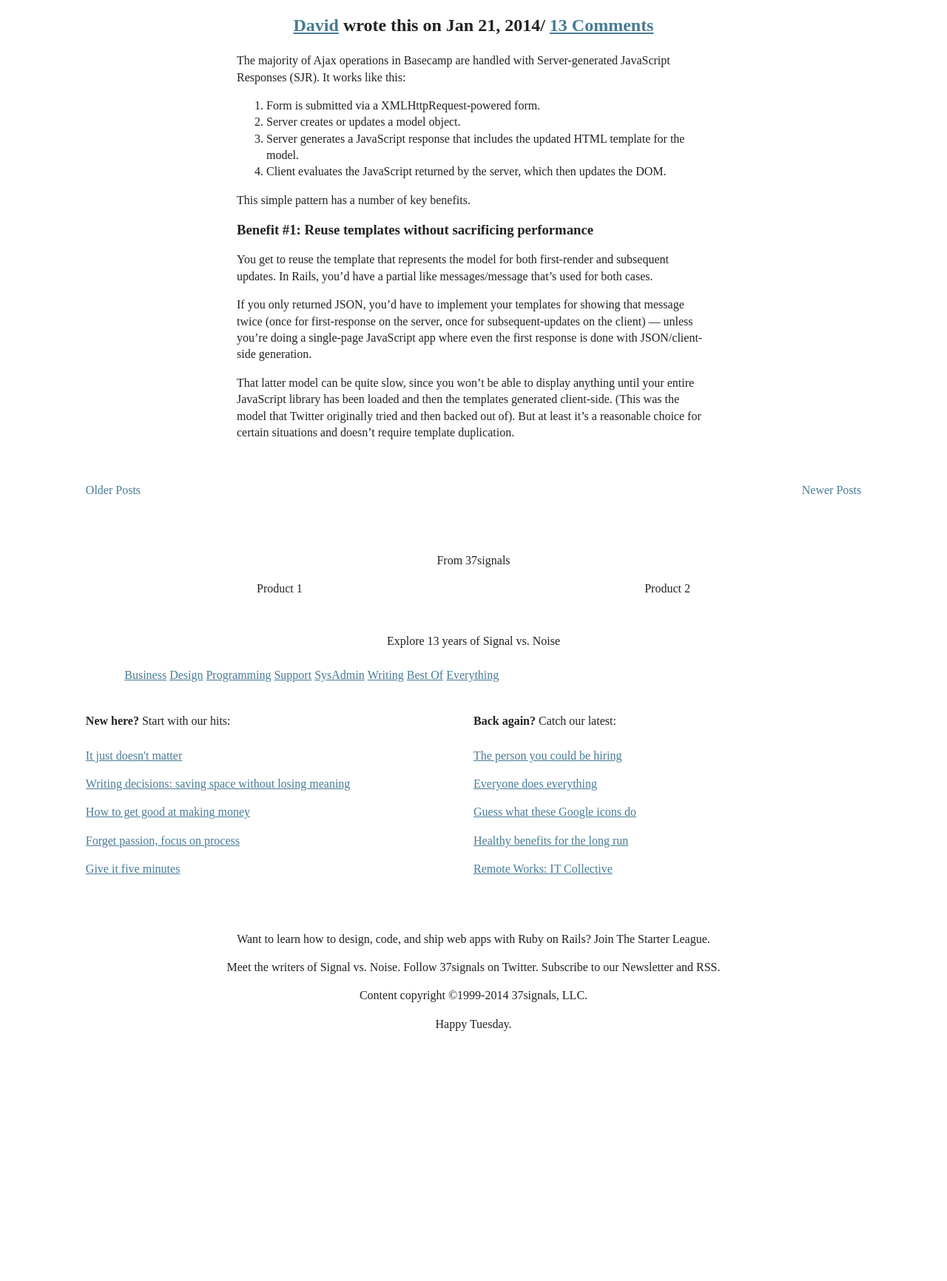
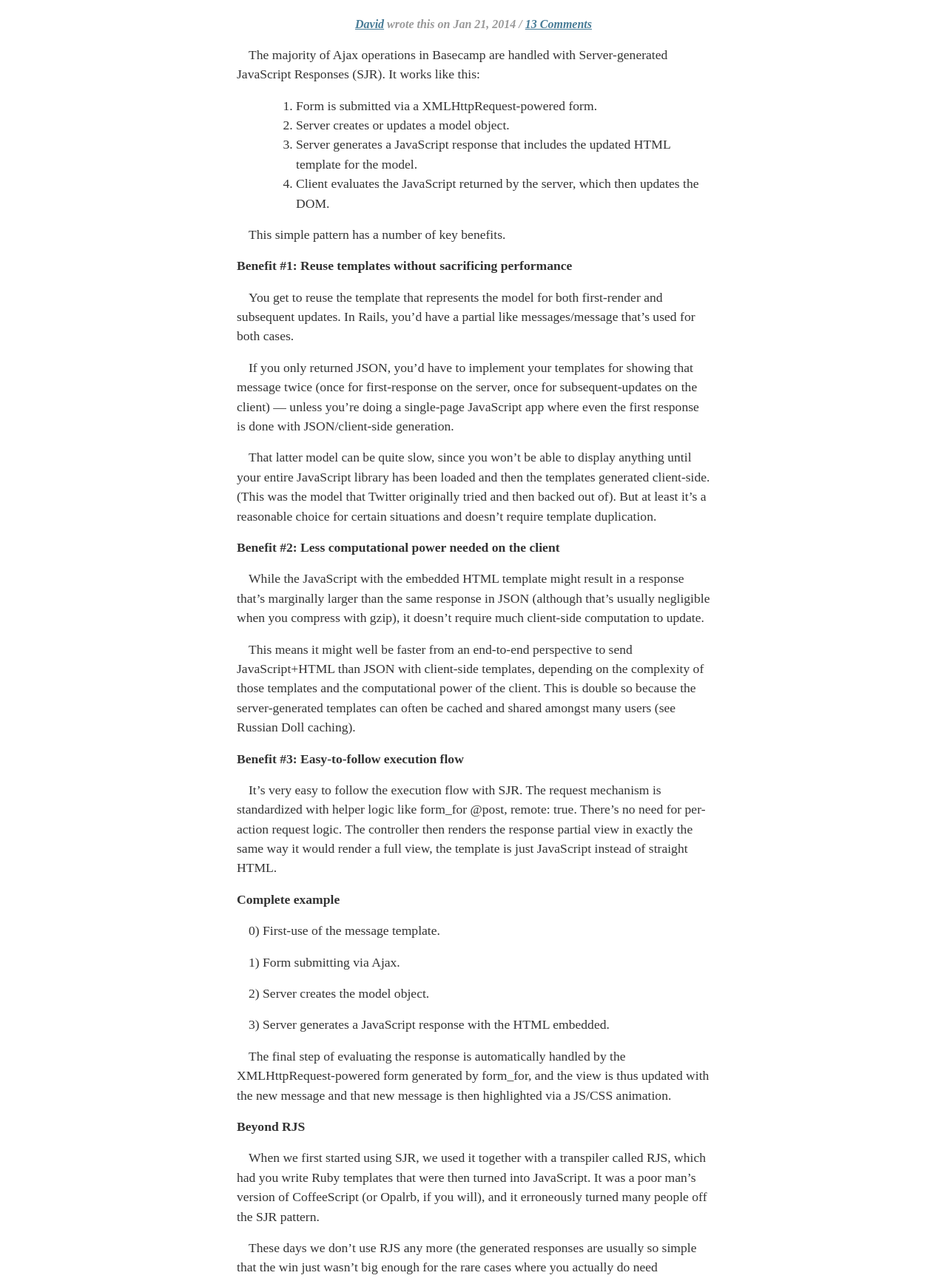
Before and after one commit to paulghaddad/svn, a Jekyll site: the page built from index.html, in a window 1280 px wide, cut to the strip 179-1911 px from the top of the page. Shown: the whole strip at 74% size. Built offline with Jekyll 4.4.1, drawn with Linux system fonts in a browser that asks for light colours; nearby versions of some CDN libraries; Markdown is read by kramdown in place of the engine named in the settings; before the commit the page ends 1639 px from its top, so only the background shows below that; some of the changed text lies outside the part shown.

Commit message:
Typography refinements - mobile through end of article module

```diff
--- a/index.html
+++ b/index.html
@@ -54,8 +54,8 @@
 
                 <article class="post module">
 
-                    <h1><a href="post-link">Server generated web responses</a></h1>
-                    <h2><a href="author-link">David</a> wrote this on <time datetime="2014-01-21">Jan 21, 2014</time>/ <a href="">13 Comments</a></h2>
+                    <h1>Server generated web responses</h1>
+                    <h2><em><a href="author-link">David</a> wrote this on <time datetime="2014-01-21">Jan 21, 2014</time> / <a href="">13 Comments</a></em></h2>
 
                     <p>The majority of Ajax operations in Basecamp are handled with Server-generated JavaScript Responses (SJR). It works like this:</p>
 
@@ -75,6 +75,40 @@
                     <p>If you only returned JSON, you’d have to implement your templates for showing that message twice (once for first-response on the server, once for subsequent-updates on the client) — unless you’re doing a single-page JavaScript app where even the first response is done with JSON/client-side generation.</p>
 
                     <p>That latter model can be quite slow, since you won’t be able to display anything until your entire JavaScript library has been loaded and then the templates generated client-side. (This was the model that Twitter originally tried and then backed out of). But at least it’s a reasonable choice for certain situations and doesn’t require template duplication.</p>
+
+                    <h3>Benefit #2: Less computational power needed on the client</h3>
+
+                    <p>While the JavaScript with the embedded HTML template might result in a response that’s marginally larger than the same response in JSON (although that’s usually negligible when you compress with gzip), it doesn’t require much client-side computation to update.</p>
+
+                    <p>This means it might well be faster from an end-to-end perspective to send JavaScript+HTML than JSON with client-side templates, depending on the complexity of those templates and the computational power of the client. This is double so because the server-generated templates can often be cached and shared amongst many users (see Russian Doll caching).</p>
+
+                    <h3>Benefit #3: Easy-to-follow execution flow</h3>
+
+                    <p>It’s very easy to follow the execution flow with SJR. The request mechanism is standardized with helper logic like form_for @post, remote: true. There’s no need for per-action request logic. The controller then renders the response partial view in exactly the same way it would render a full view, the template is just JavaScript instead of straight HTML.</p>
+
+                    <h3>Complete example</h3>
+
+                    <p>0) First-use of the message template.</p>
+
+                    <p>1) Form submitting via Ajax.</p>
+
+                    <p>2) Server creates the model object.</p>
+
+                    <p>3) Server generates a JavaScript response with the HTML embedded.</p>
+
+                    <p>The final step of evaluating the response is automatically handled by the XMLHttpRequest-powered form generated by form_for, and the view is thus updated with the new message and that new message is then highlighted via a JS/CSS animation.</p>
+
+                    <h3>Beyond RJS</h3>
+
+                    <p>When we first started using SJR, we used it together with a transpiler called RJS, which had you write Ruby templates that were then turned into JavaScript. It was a poor man’s version of CoffeeScript (or Opalrb, if you will), and it erroneously turned many people off the SJR pattern.</p>
+
+                    <p>These days we don’t use RJS any more (the generated responses are usually so simple that the win just wasn’t big enough for the rare cases where you actually do need something more complicated), but we’re as committed as ever to SJR.</p>
+
+                    <p>This doesn’t mean that there’s no place for generating JSON on the server and views on the client. We do that for the minority case where UI fidelity is very high and lots of view state is maintained, like our calendar. When that route is called for, we use Sam’s excellent Eco template system (think ERB for CoffeeScript).</p>
+
+                    <p>If your web application is all high-fidelity UI, it’s completely legit to go this route all the way. You’re paying a high price to buy yourself something fancy. No sweat. But if your application is more like Basecamp or Github or the majority of applications on the web that are proud of their document-based roots, then you really should embrace SJR with open arms.</p>
+
+                    <p>The combination of Russian Doll-caching, Turbolinks, and SJR is an incredibly powerful cocktail for making fast, modern, and beautifully coded web applications. Enjoy!</p>
 
                     <!-- Also insert an example code snippet and figure with a figcaption -->
 
--- a/sass/_base-fonts.scss
+++ b/sass/_base-fonts.scss
@@ -47,6 +47,7 @@
 body {
   @include font-size(1);
   @include font(kepler);
+  color: $light-gray;
 }
 
 a {
--- a/sass/_normalize.scss
+++ b/sass/_normalize.scss
@@ -306,7 +306,7 @@
 menu,
 ol,
 ul {
-    padding: 0 0 0 40px;
+    padding: 0 0 0 80px;
 }
 
 /**
--- a/sass/_variables.scss
+++ b/sass/_variables.scss
@@ -5,3 +5,6 @@
 // Color Variables
 
 $off-teal: #477b96;
+$dark-gray: #444;
+$light-gray: rgb(51, 51, 51);
+$very-light-gray: rgb(153, 153, 153);
```
Also changed, not shown: sass/_header.scss (+7 -0 lines), sass/_module-blog-posts.scss (+26 -0 lines), css/build/styles.css, css/styles.css.
